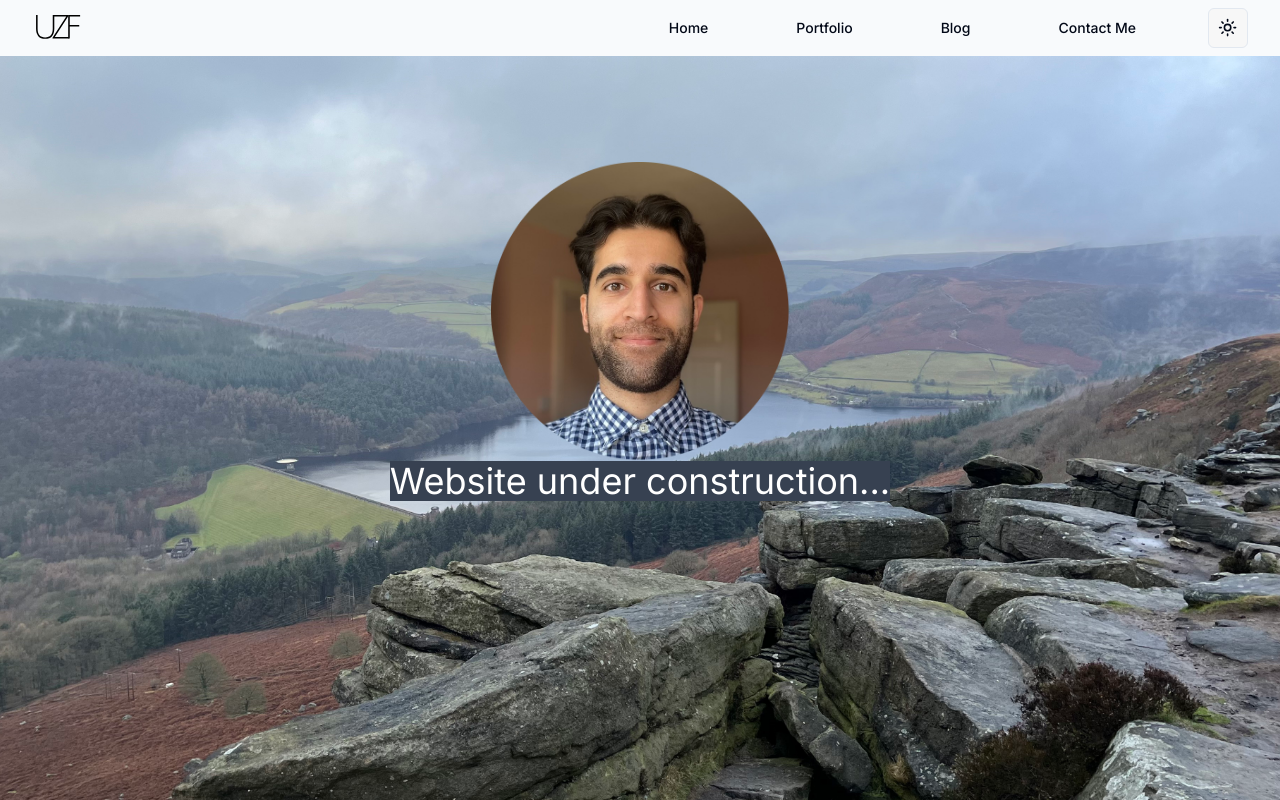
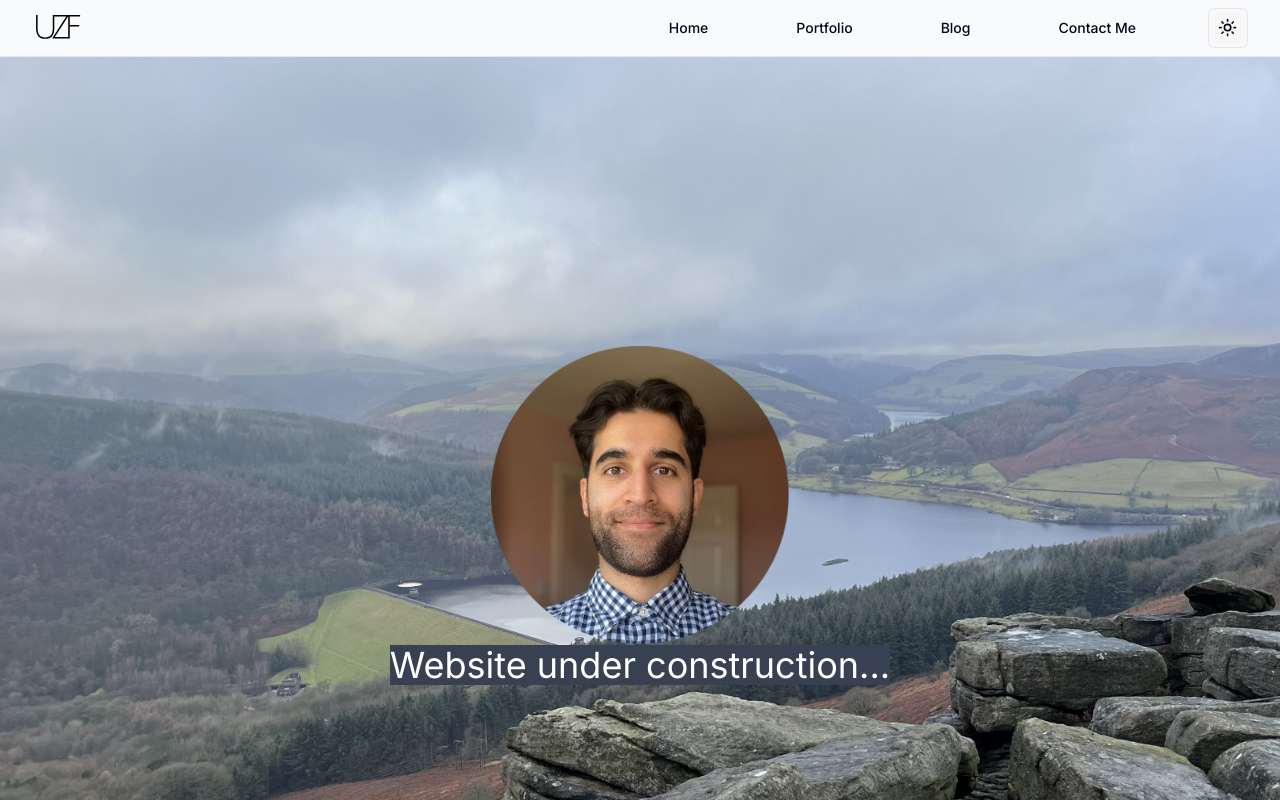
Before and after one commit to Skoomar/umar-farooqi, a Next.js app: page / in a window 1280 px wide. Shown: the top 800 px of the page. Built offline with nearby package versions, Linux system fonts and the light colour scheme.

Commit message:
Screw Next Image it's stupid for background images, just use CSS instead

```diff
--- /dev/null
+++ b/src/app/blog/page.tsx
@@ -0,0 +1,9 @@
+const BlogHome = () => (
+    <div>
+        <h1>
+            Blog
+        </h1>
+    </div>
+);
+
+export default BlogHome;
--- a/src/app/layout.tsx
+++ b/src/app/layout.tsx
@@ -26,7 +26,7 @@ export default function RootLayout({ children }: Readonly<{ children: React.Reac
                     disableTransitionOnChange
                 >
                     <NavMenu />
-                    {children}
+                    <main id='content'>{children}</main>
                 </ThemeProvider>
             </body>
         </html>
--- a/src/components/AboutMe/AboutMe.tsx
+++ b/src/components/AboutMe/AboutMe.tsx
@@ -1,13 +1,14 @@
 import Image from "next/image";
 
+// TODO: Should this be in src/app instead of in components?
 const AboutMe = () => (
-    <div className="bg-green-400 h-full w-full flex justify-center items-center">
-        <div className="z-10">
-            <Image className="mt-40 mx-auto" src="/portrait.png" width={300} height={300} alt="Portrait" />
+    <div className="bg-reservoir bg-cover h-full w-screen flex justify-center items-center">
+        <div className="my-72">
+            <Image className="mx-auto" src="/portrait.png" width={300} height={300} alt="Author Portrait" />
             <h1 className="bg-gray-700 text-white text-4xl">Website under construction...</h1>
         </div>
-        <Image className="object-cover" src="/reservoir.jpeg" fill alt="Portrait of author" />
     </div>
 );
 
+
 export default AboutMe;
--- a/src/components/NavMenu/NavMenu.tsx
+++ b/src/components/NavMenu/NavMenu.tsx
@@ -10,7 +10,7 @@ import { Separator } from "@/components/ui/separator";
 
 const NavMenu = () => (
     <div>
-        <div className="bg-primary-foreground z-10 fixed w-screen flex justify-between py-2 px-8">
+        <div className="bg-primary-foreground z-10 w-screen flex justify-between py-2 px-8">
             <Sheet>
                 <SheetTrigger asChild>
                     <Button className="lg:hidden" variant="outline" size="icon">
--- a/tailwind.config.ts
+++ b/tailwind.config.ts
@@ -21,6 +21,9 @@ const config = {
     extend: {
       fontFamily: {
         sans: ["var(--font-sans)", ...fontFamily.sans],
+      },
+      backgroundImage: {
+        "reservoir": "url('../public/reservoir.jpeg')",
       },
       colors: {
         border: "hsl(var(--border))",
```
Also changed, not shown: public/reservoir.jpeg.
